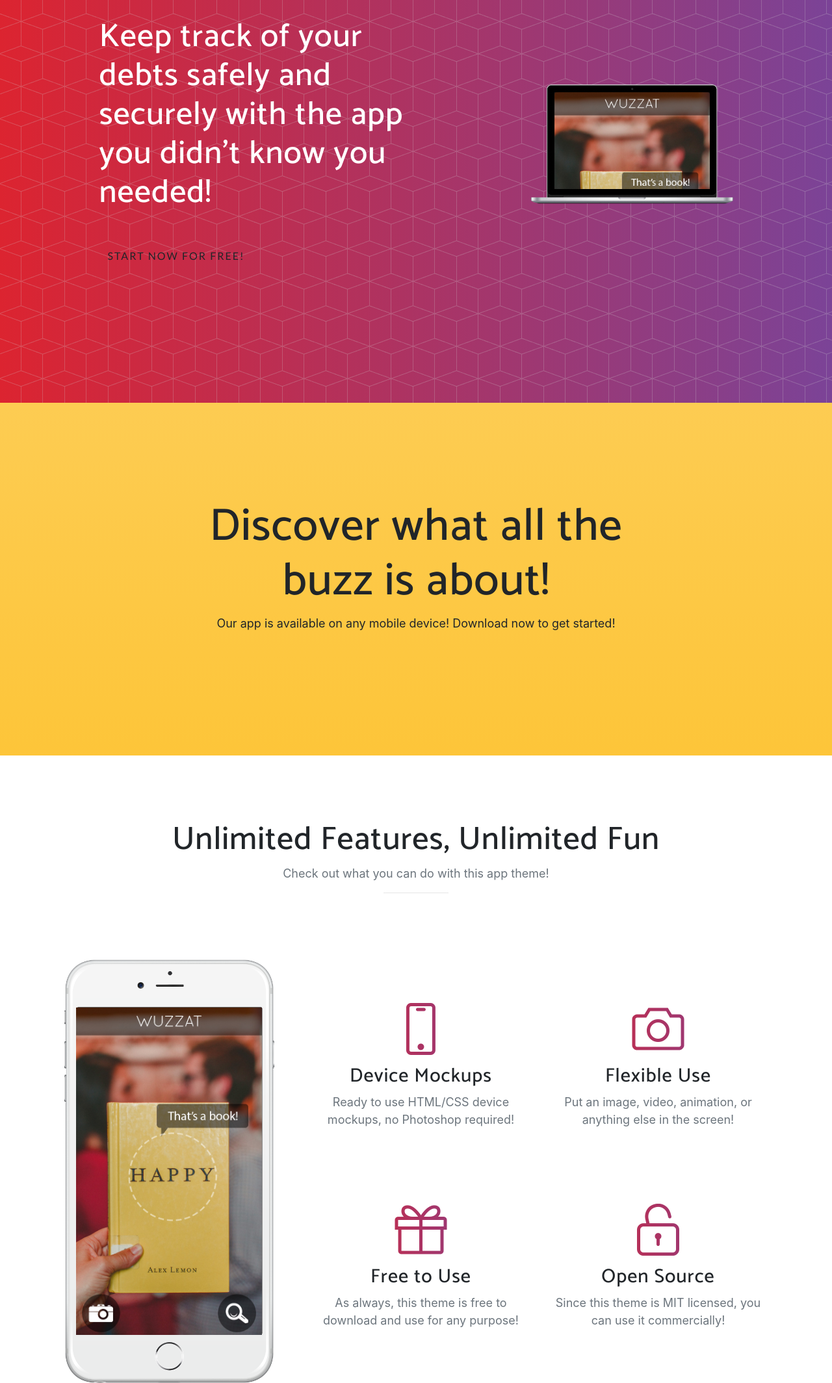
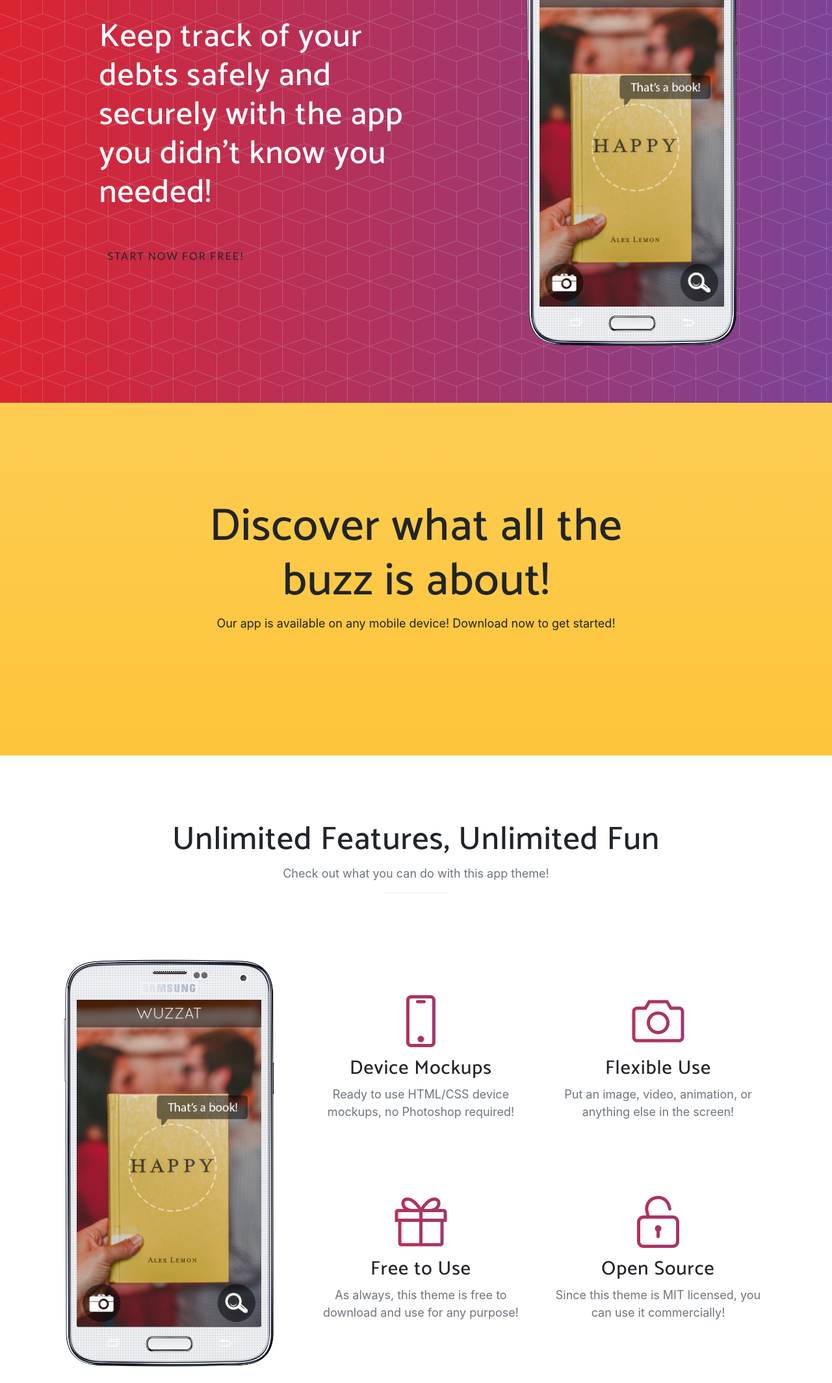
Before and after one commit to ndiritumichael/madeni-android, a website with bundled scripts: page index.html in a window 1280 px wide. Shown: the part 180-2309 px from the top of the page at 65% size. Built offline with nearby package versions, Linux system fonts and the light colour scheme; a web font is replaced by a local one.

Commit message:
Replace device mockups

```diff
--- a/index.html
+++ b/index.html
@@ -65,7 +65,7 @@
         </div>
         <div class="col-lg-5 my-auto">
           <div class="device-container">
-            <div class="device-mockup nexus_6 portrait">
+            <div class="device-mockup galaxy_s5 portrait white">
               <div class="device">
                 <div class="screen">
                   <!-- Demo image for screen mockup, you can put an image here, some HTML, an animation, video, or anything else! -->
@@ -110,7 +110,7 @@
       <div class="row">
         <div class="col-lg-4 my-auto">
           <div class="device-container">
-            <div class="device-mockup iphone6_plus portrait white">
+            <div class="device-mockup galaxy_s5 portrait white">
               <div class="device">
                 <div class="screen">
                   <!-- Demo image for screen mockup, you can put an image here, some HTML, an animation, video, or anything else! -->
```
